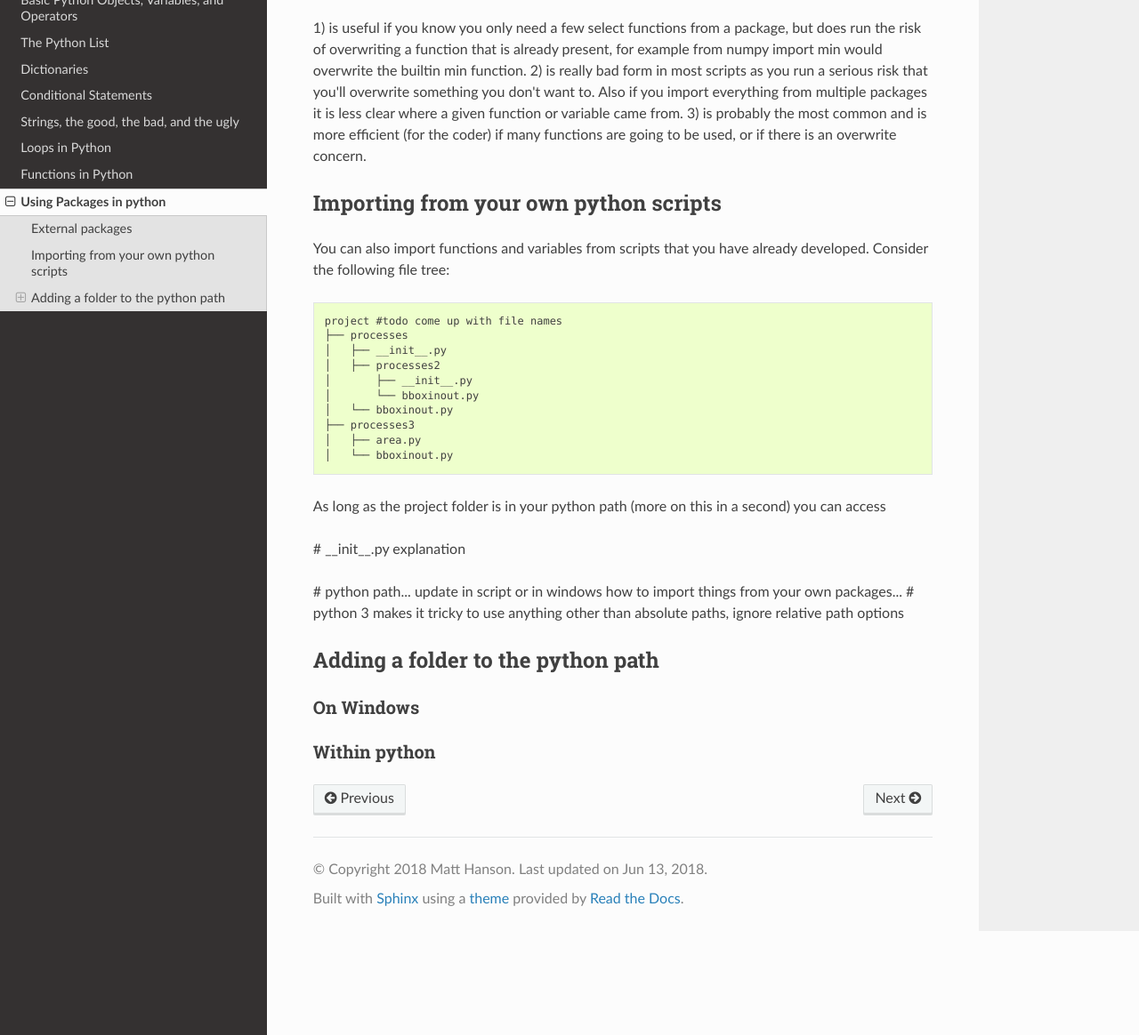
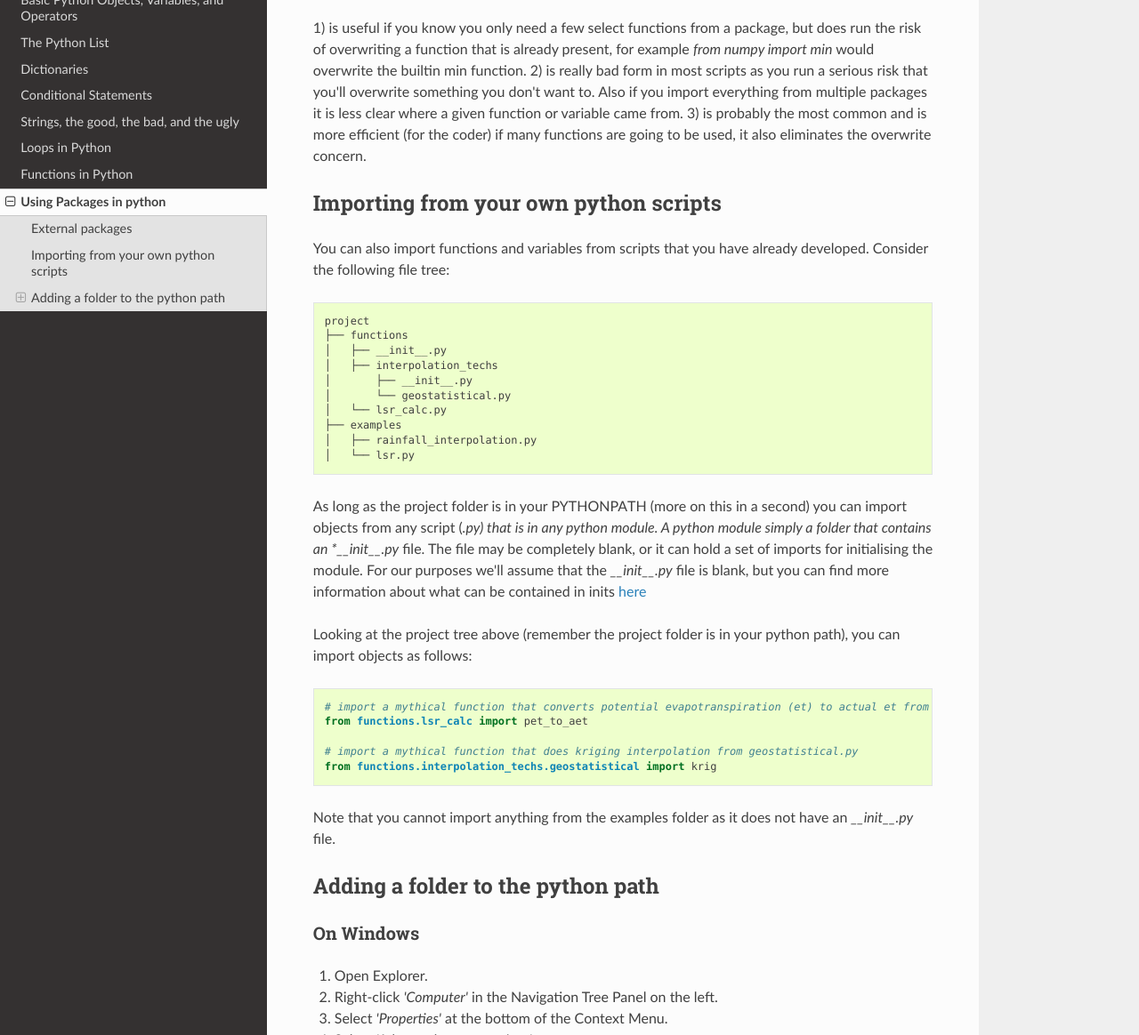
Before and after one commit to hansonmcoombs/training-basic_python, a Sphinx documentation site: the page built from sphinx/source/packages_imports.rst, in a window 1280 px wide and 1400 px high, scrolled down 1304 px, cut to the strip 236-1400 px from the top of the window. Shown: the whole strip at 89% size. Built offline with Sphinx 7.4.7 and the Read the Docs theme 2.0.0, drawn with Linux system fonts in a browser that asks for light colours; pages that are not in the unit, such as notebooks, are missing from menus; some of the changed text lies outside the part shown.

Commit message:
debug imports

```diff
--- a/sphinx/source/index.rst
+++ b/sphinx/source/index.rst
@@ -55,6 +55,8 @@ a table of the most useful tools, what they do, and a link to some good learning
 +===============================================================================================================+================================================================================================================+
 | `time <https://pymotw.com/3/time/index.html>`_                                                                | Functions for manipulating clock time                                                                          |
 +---------------------------------------------------------------------------------------------------------------+----------------------------------------------------------------------------------------------------------------+
+| `math <https://pymotw.com/3/math/index.html>`_                                                                | Provides functions for specialized mathematical operations.                                                    |
++---------------------------------------------------------------------------------------------------------------+----------------------------------------------------------------------------------------------------------------+
 | `datetime <https://pymotw.com/3/datetime/index.html>`_                                                        | The datetime module includes functions and classes for doing date and time parsing, formatting, and arithmetic.|
 +---------------------------------------------------------------------------------------------------------------+----------------------------------------------------------------------------------------------------------------+
 | `itertools <https://pymotw.com/3/itertools/index.html>`_                                                      | The itertools module includes a set of functions for working with sequence data sets.                          |
--- a/sphinx/source/packages_imports.rst
+++ b/sphinx/source/packages_imports.rst
@@ -63,11 +63,11 @@ mathematical functions. There are three ways to import specific packages:
     print(m.pi)
 
 1) is useful if you know you only need a few select functions from a package, but does run the risk of overwriting a
-function that is already present, for example from numpy import min would overwrite the builtin min function. 2) is
+function that is already present, for example *from numpy import min* would overwrite the builtin min function. 2) is
 really bad form in most scripts as you run a serious risk that you'll overwrite something you don't want to.  Also if
 you import everything from multiple packages it is less clear where a given function or variable came from. 3) is
-probably the most common and is more efficient (for the coder) if many functions are going to be used, or if there is an
-overwrite concern.
+probably the most common and is more efficient (for the coder) if many functions are going to be used, it also eliminates
+the overwrite concern.
 
 
 Importing from your own python scripts
@@ -78,24 +78,33 @@ tree:
 
 ::
 
-    project #todo come up with file names
-    ├── processes
+    project
+    ├── functions
     │   ├── __init__.py
-    │   ├── processes2
+    │   ├── interpolation_techs
     │       ├── __init__.py
-    │       └── bboxinout.py
-    │   └── bboxinout.py
-    ├── processes3
-    │   ├── area.py
-    │   └── bboxinout.py
+    │       └── geostatistical.py
+    │   └── lsr_calc.py
+    ├── examples
+    │   ├── rainfall_interpolation.py
+    │   └── lsr.py
 
-As long as the project folder is in your python path (more on this in a second) you can access
+As long as the project folder is in your PYTHONPATH (more on this in a second) you can import objects from any script (*.py)
+that is in any python module.  A python module simply a folder that contains an *__init__.py* file. The file may be
+completely blank, or it can hold a set of imports for initialising the module. For our purposes we'll assume that the
+*__init__.py* file is blank, but you can find more information about what can be contained in inits `here <http://mikegrouchy.com/blog/2012/05/be-pythonic-__init__py.html>`_
 
-# __init__.py explanation
+Looking at the project tree above (remember the project folder is in your python path), you can import objects as follows:
 
-# python path... update in script or in windows
-how to import things from your own packages...
-# python 3 makes it tricky to use anything other than absolute paths, ignore relative path options
+.. code:: python
+
+    # import a mythical function that converts potential evapotranspiration (et) to actual et from lsr_calc.py
+    from functions.lsr_calc import pet_to_aet
+
+    # import a mythical function that does kriging interpolation from geostatistical.py
+    from functions.interpolation_techs.geostatistical import krig
+
+Note that you cannot import anything from the examples folder as it does not have an *__init__.py* file.
 
 Adding a folder to the python path
 ------------------------------------
@@ -103,5 +112,29 @@ Adding a folder to the python path
 On Windows
 ^^^^^^^^^^^^
 
+1. Open Explorer.
+2. Right-click *'Computer'* in the Navigation Tree Panel on the left.
+3. Select *'Properties'* at the bottom of the Context Menu.
+4. Select *'Advanced system settings'*
+5. Click *'Environment Variables...'* in the Advanced Tab
+6. Under 'System Variables':
+    1. If it does not exist add: **PYTHONPATH**
+    2. Append the path to your project separating paths with *;* as follows
+
+.. code::
+
+    C:\Users\Documents\project;C:\another-library
+
+You will now be able to import objects from projects in every python script that you write on your computer.
+
 Within python
 ^^^^^^^^^^^^^^^
+
+You can also add a folder to your python path in a script before you import from that folder as follows:
+
+.. code:: python
+
+    folder_path = "C:/Users/Documents/project"  # path to the project folder
+    import sys  # a built in package which helps you access the python path
+    sys.path.append(folder_path)  # adds the folder to the pythonpath
+    from functions.lsr_calc import pet_to_aet  # now you can import as usual
```
Also changed, not shown: other parts of sphinx/source/packages_imports.rst (+3 -3 lines).
